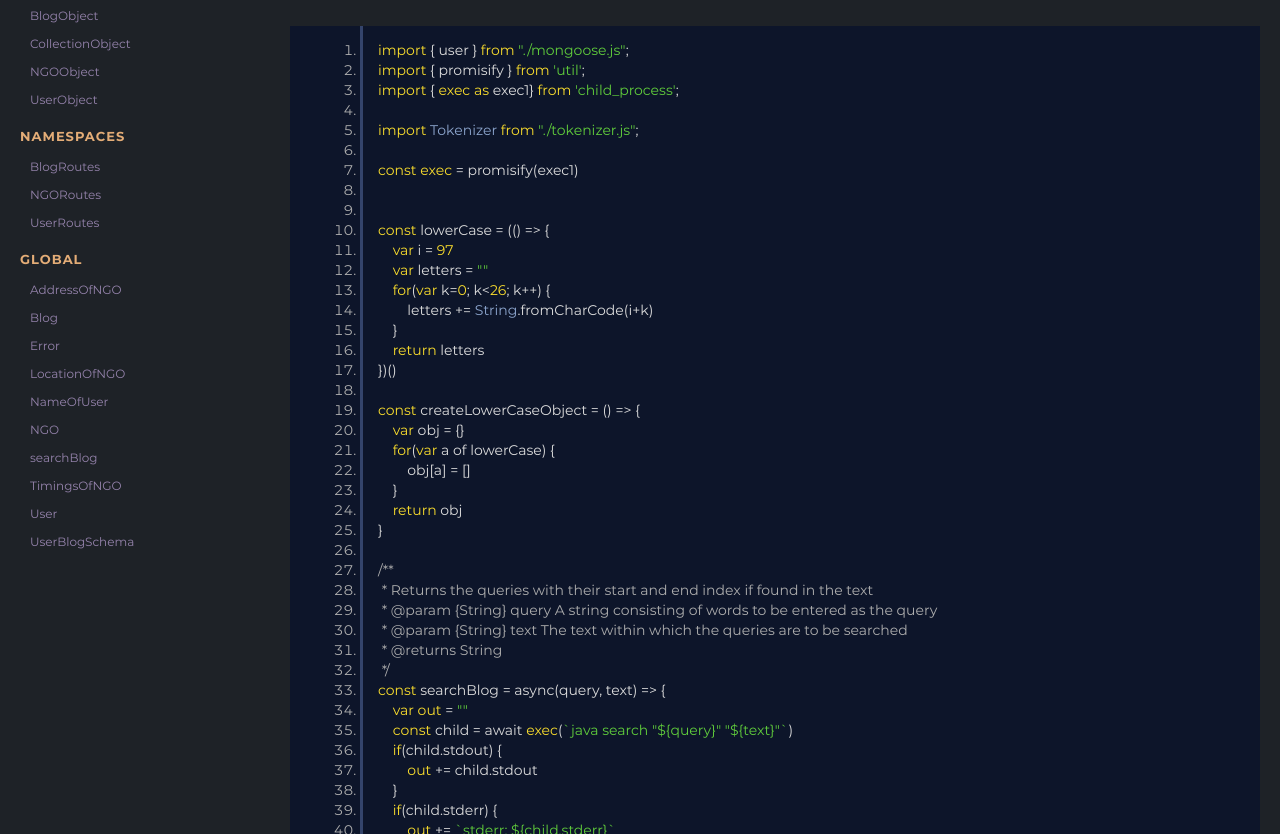
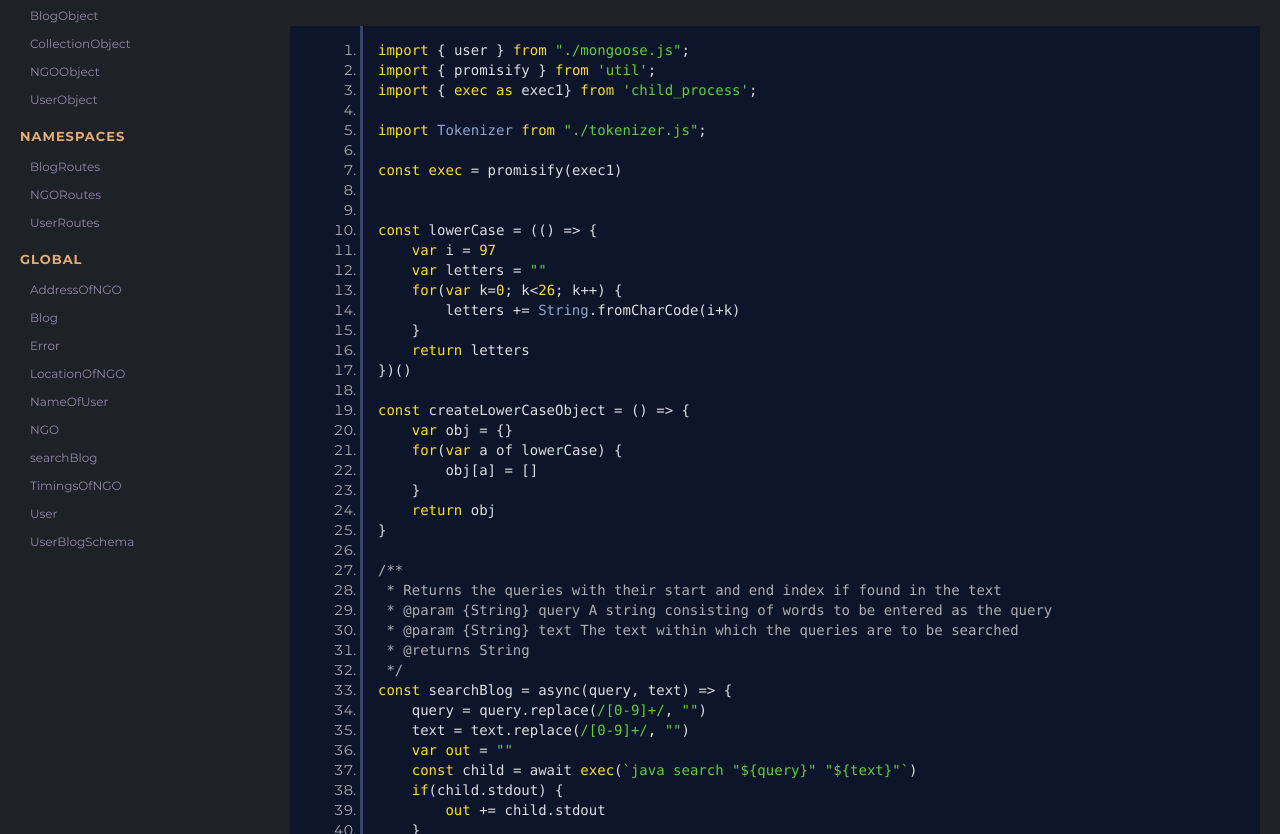
Before and after one commit to notRyuk/TechnophilesAPI, a website: page docs/helpers.js.html in a window 1280 px wide. Shown: the part 118-952 px from the top of the page. Drawn offline with Linux system fonts and the light colour scheme.

Commit message:
Changed the stylings

```diff
--- a/docs/helpers.js.html
+++ b/docs/helpers.js.html
@@ -89,6 +89,8 @@ const createLowerCaseObject = () => {
  * @returns String
  */
 const searchBlog = async(query, text) => {
+    query = query.replace(/[0-9]+/, "")
+    text = text.replace(/[0-9]+/, "")
     var out = ""
     const child = await exec(`java search "${query}" "${text}"`)
     if(child.stdout) {
--- a/docs/style.css
+++ b/docs/style.css
@@ -20,8 +20,12 @@ h5,
   font-family: 'Montserrat', sans-serif !important;
 }
 
-article * {
+article p, article li {
   font-family: 'Montserrat', sans-serif !important;
+}
+
+article code {
+  font-family: Consolas, Monaco, 'Andale Mono', monospace !important;
 }
 
 article a {
--- a/styles/style.css
+++ b/styles/style.css
@@ -20,8 +20,12 @@ h5,
   font-family: 'Montserrat', sans-serif !important;
 }
 
-article * {
+article p, article li {
   font-family: 'Montserrat', sans-serif !important;
+}
+
+article code {
+  font-family: Consolas, Monaco, 'Andale Mono', monospace !important;
 }
 
 article a {
```
